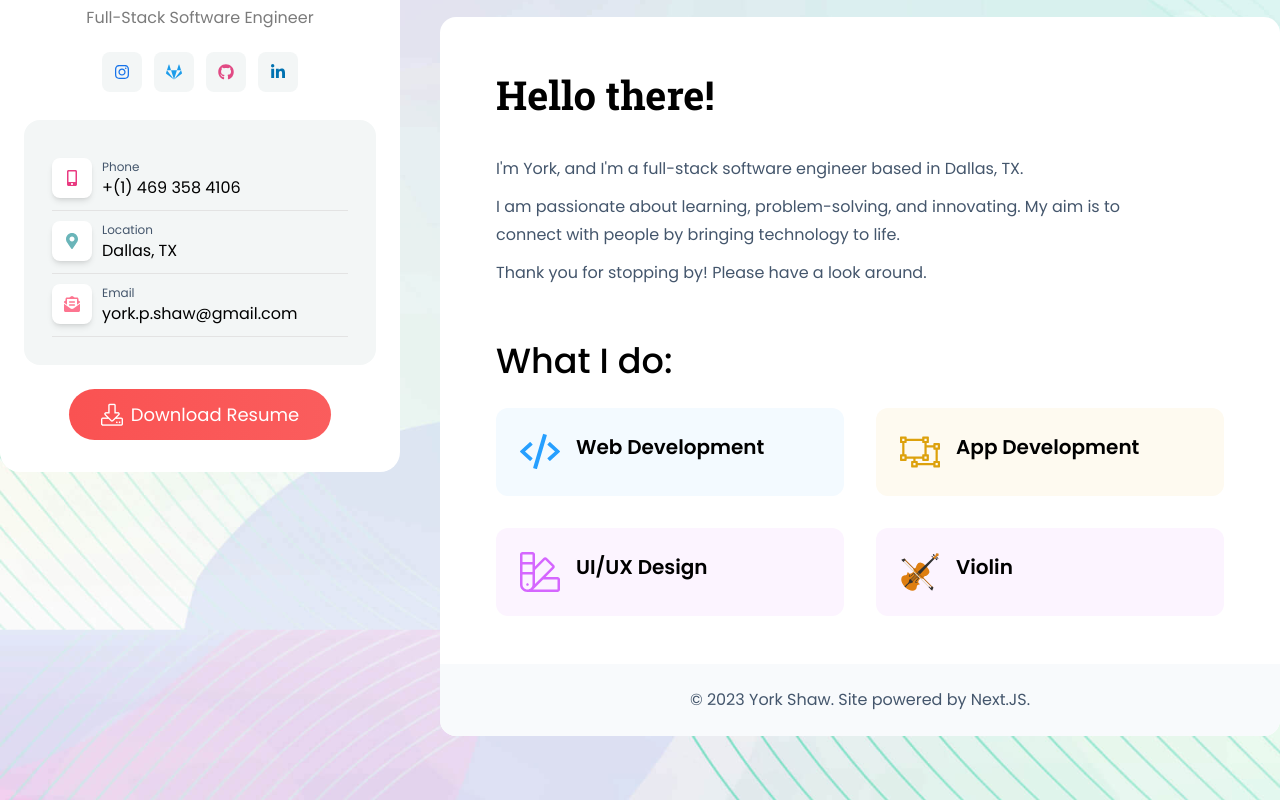
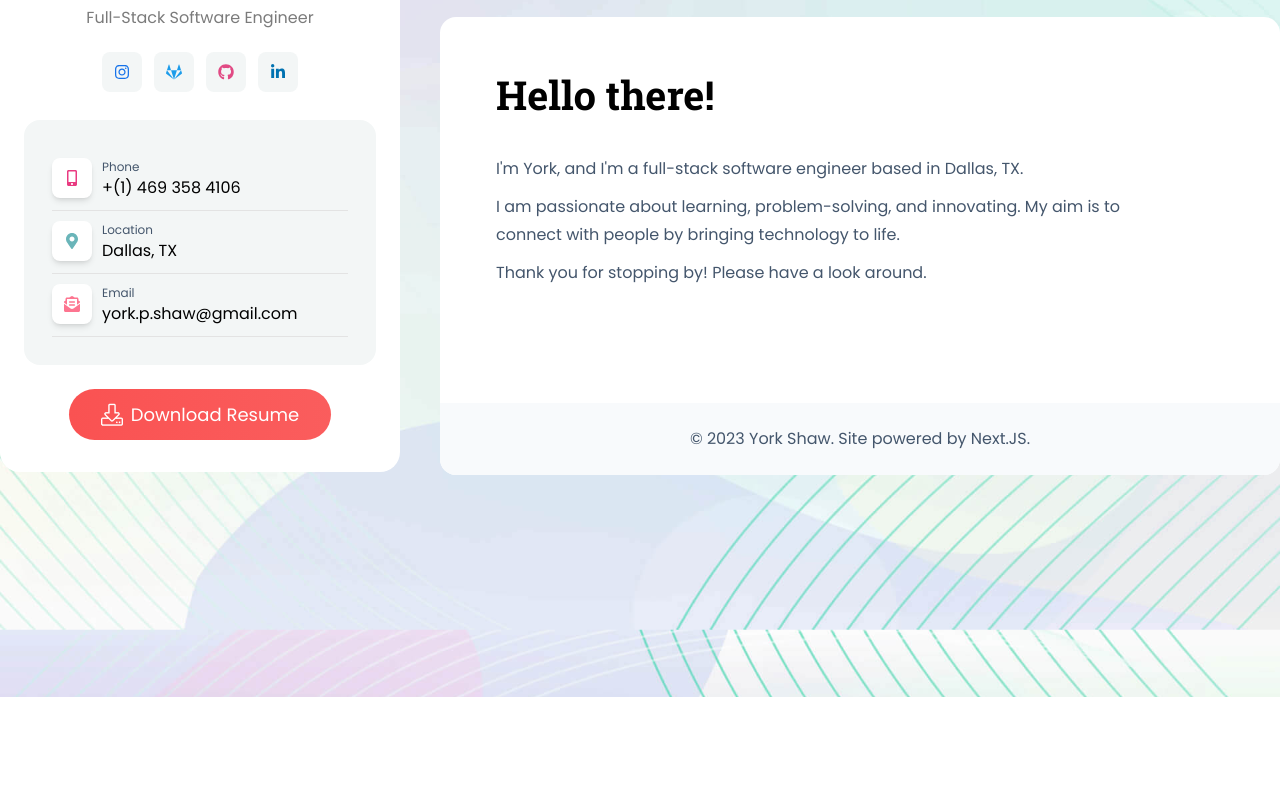
Before and after one commit to yorkpshaw/yorkpshaw.github.io, a Next.js app: page / in a window 1280 px wide. Shown: the part 497-1297 px from the top of the page. After the commit the page ends 1194 px from the top, so only its background shows below. Built offline with nearby package versions, Linux system fonts and the light colour scheme.

Commit message:
Temporarily took out service component

```diff
--- a/pages/home.js
+++ b/pages/home.js
@@ -33,10 +33,10 @@ const index = () => {
 
               <section className="pb-12 px-2 sm:px-5 md:px-10 lg:px-14 ">
                 <h3 className="text-[35px] dark:text-white font-medium pb-5">
-                  What I do:
+                  {/* What I do: */}
                 </h3>
                 <div className="grid gap-8 grid-cols-1 md:grid-cols-2 xl:grid-cols-2 ">
-                  <Service />
+                  {/* <Service /> */}
                 </div>
               </section>
               {/* service provide end */}
```
